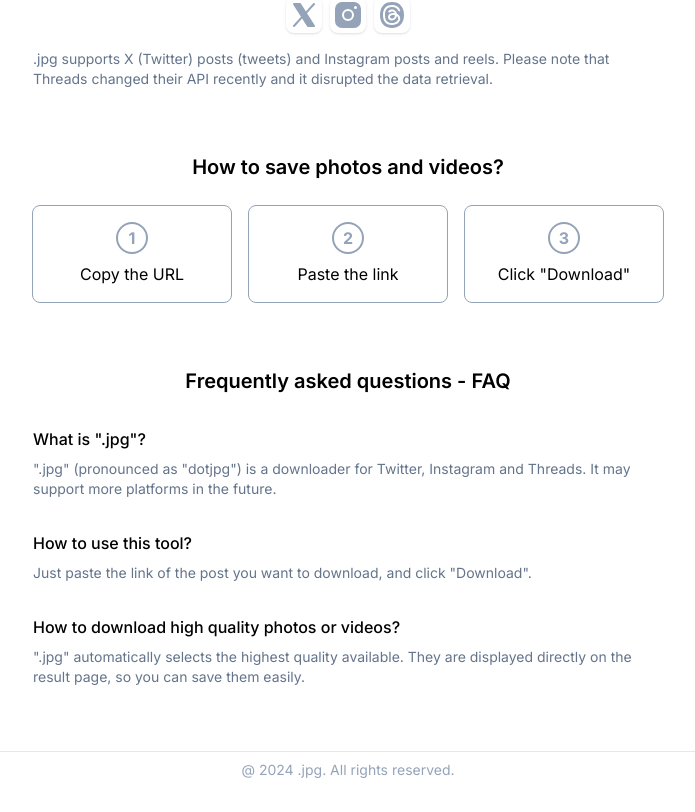
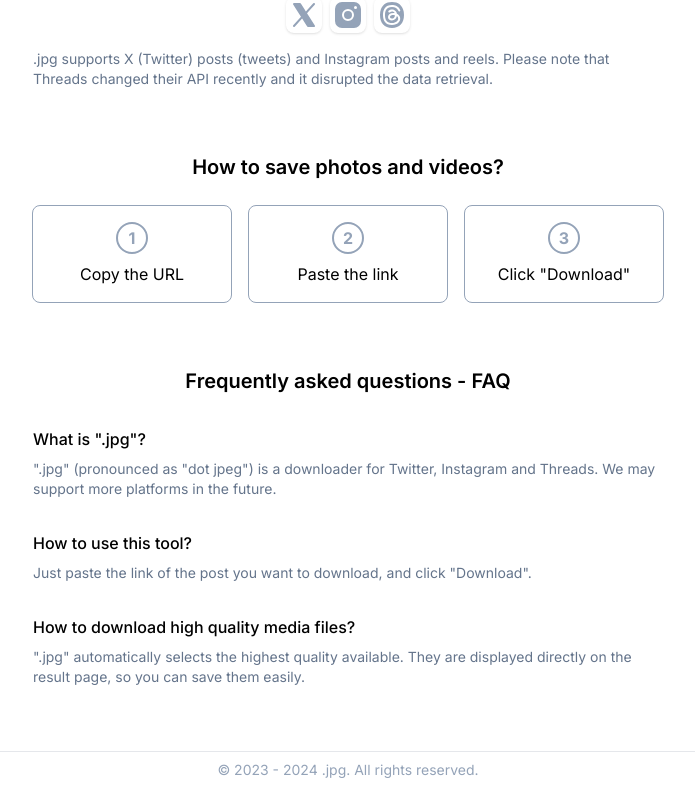
Before and after one commit to elvisyjlin/dotjpg, a Next.js app: page / in a window 1280 px wide. Shown: the part 499-1311 px from the top of the page, without its empty margins (292-987 px from the left). Built offline with nearby package versions, Linux system fonts and the light colour scheme; no server answers.

Commit message:
Refine page contents and readme

```diff
--- a/src/components/faq.tsx
+++ b/src/components/faq.tsx
@@ -3,14 +3,14 @@ import { FC } from "react";
 const FAQData = [
   {
     question: "What is \".jpg\"?",
-    answer: "\".jpg\" (pronounced as \"dotjpg\") is a downloader for Twitter, Instagram and Threads. It may support more platforms in the future."
+    answer: "\".jpg\" (pronounced as \"dot jpeg\") is a downloader for Twitter, Instagram and Threads. We may support more platforms in the future."
   },
   {
     question: "How to use this tool?",
     answer: "Just paste the link of the post you want to download, and click \"Download\"."
   },
   {
-    question: "How to download high quality photos or videos?",
+    question: "How to download high quality media files?",
     answer: "\".jpg\" automatically selects the highest quality available. They are displayed directly on the result page, so you can save them easily.",
   },
 ];
--- a/src/components/footer.tsx
+++ b/src/components/footer.tsx
@@ -3,7 +3,7 @@ import { FC } from "react";
 const Footer: FC = () => (
   <footer className="mt-16 mb-8 container mx-auto text-center text-slate-400 text-sm">
     <hr />
-    <div className="mt-2">@ 2024 .jpg. All rights reserved.</div>
+    <div className="mt-2">© 2023 - 2024 .jpg. All rights reserved.</div>
   </footer>
 );
 
```
Also changed, not shown: 1 other file (tests, documents, lock files or other folders).
